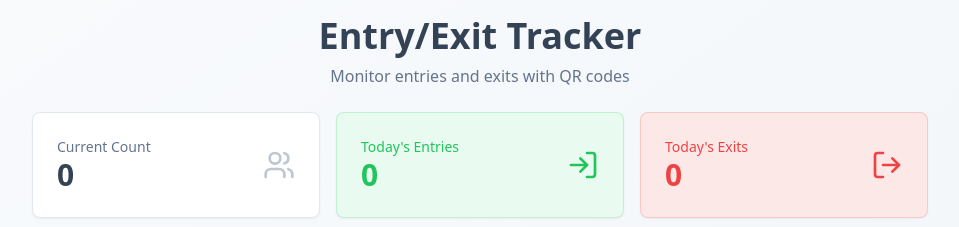
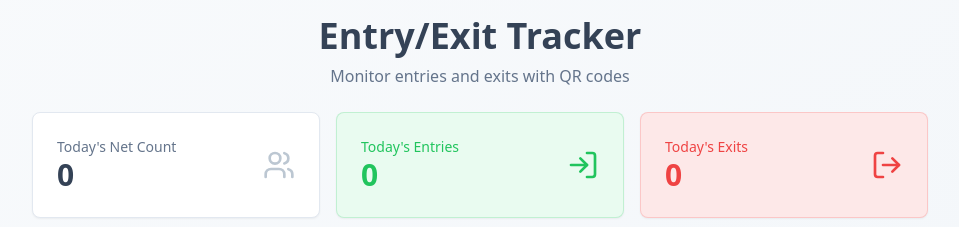
Before and after one commit to max1336/ENTRY-EXIT-., a React (Vite) app: page / in a window 1280 px wide. Shown: the top 227 px of the page, without its empty margins (160-1119 px from the left). Built offline with nearby package versions, Linux system fonts and the light colour scheme.

Commit message:
Add daily entry count to UI
Show the number of entries per day in the current count display.

```diff
--- a/src/components/EntryExitTracker.tsx
+++ b/src/components/EntryExitTracker.tsx
@@ -165,6 +165,7 @@ const EntryExitTracker = () => {
 
   const todayEntryCount = todayEntries.filter(e => e.type === 'entry').length;
   const todayExitCount = todayEntries.filter(e => e.type === 'exit').length;
+  const todayNetCount = todayEntryCount - todayExitCount;
 
   return (
     <div className="min-h-screen bg-gradient-to-br from-slate-50 to-slate-100 p-4">
@@ -180,8 +181,8 @@ const EntryExitTracker = () => {
           <Card className="p-6 bg-card border shadow-sm">
             <div className="flex items-center justify-between">
               <div>
-                <p className="text-sm font-medium text-muted-foreground">Current Count</p>
-                <p className="text-3xl font-bold text-foreground">{currentCount}</p>
+                <p className="text-sm font-medium text-muted-foreground">Today's Net Count</p>
+                <p className="text-3xl font-bold text-foreground">{todayNetCount}</p>
               </div>
               <Users className="h-8 w-8 text-neutral" />
             </div>
```
